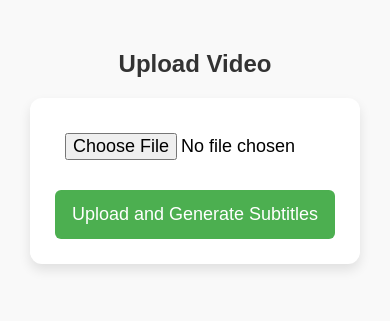
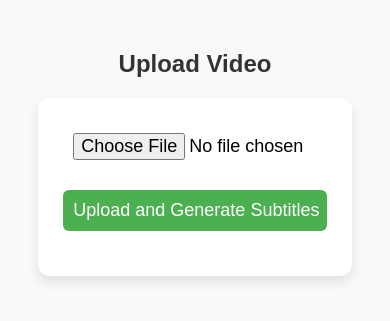
Before and after one commit to Hamza123455/flask-subtitles, a Flask app: page / in a window 390 px wide. Shown: the top 321 px of the page. Run offline with Flask 3, Linux system fonts and the light colour scheme.

Commit message:
Update index.html

```diff
--- a/templates/index.html
+++ b/templates/index.html
@@ -1,7 +1,9 @@
+<!-- index.html -->
 <!DOCTYPE html>
 <html lang="en">
 <head>
   <meta charset="UTF-8" />
+  <meta name="viewport" content="width=device-width, initial-scale=1.0">
   <title>Upload Video for Urdu Subtitles</title>
   <style>
     body {
@@ -31,7 +33,7 @@
       box-sizing: border-box;
     }
 
-    input[type="file"] {
+    input[type="file"], input[type="submit"] {
       font-size: 18px;
       padding: 10px;
       width: 100%;
@@ -39,13 +41,10 @@
     }
 
     input[type="submit"] {
-      width: 100%;
-      padding: 14px;
       background-color: #4CAF50;
       color: white;
       border: none;
       border-radius: 6px;
-      font-size: 18px;
       cursor: pointer;
     }
 
@@ -72,6 +71,12 @@
       margin-top: 8px;
       font-size: 16px;
     }
+
+    @media (max-width: 600px) {
+      form {
+        width: 95%;
+      }
+    }
   </style>
 </head>
 <body>
@@ -95,7 +100,6 @@
       e.preventDefault();
       const fileInput = form.querySelector('input[type="file"]');
       const file = fileInput.files[0];
-
       if (!file) return alert('Please select a video file');
 
       const formData = new FormData();
@@ -118,8 +122,21 @@
       xhr.onload = function () {
         if (xhr.status === 200) {
           progressBar.style.width = '100%';
-          progressText.innerText = 'Processing subtitles...';
-          document.body.innerHTML = xhr.responseText;
+          progressText.innerText = 'Uploading complete. Starting transcription...';
+
+          setTimeout(() => {
+            progressBar.style.width = '60%';
+            progressText.innerText = 'Transcribing audio...';
+          }, 1000);
+
+          setTimeout(() => {
+            progressBar.style.width = '80%';
+            progressText.innerText = 'Generating subtitles...';
+          }, 3000);
+
+          setTimeout(() => {
+            document.body.innerHTML = xhr.responseText;
+          }, 5000);
         } else {
           progressText.innerText = 'Upload failed!';
         }
```
